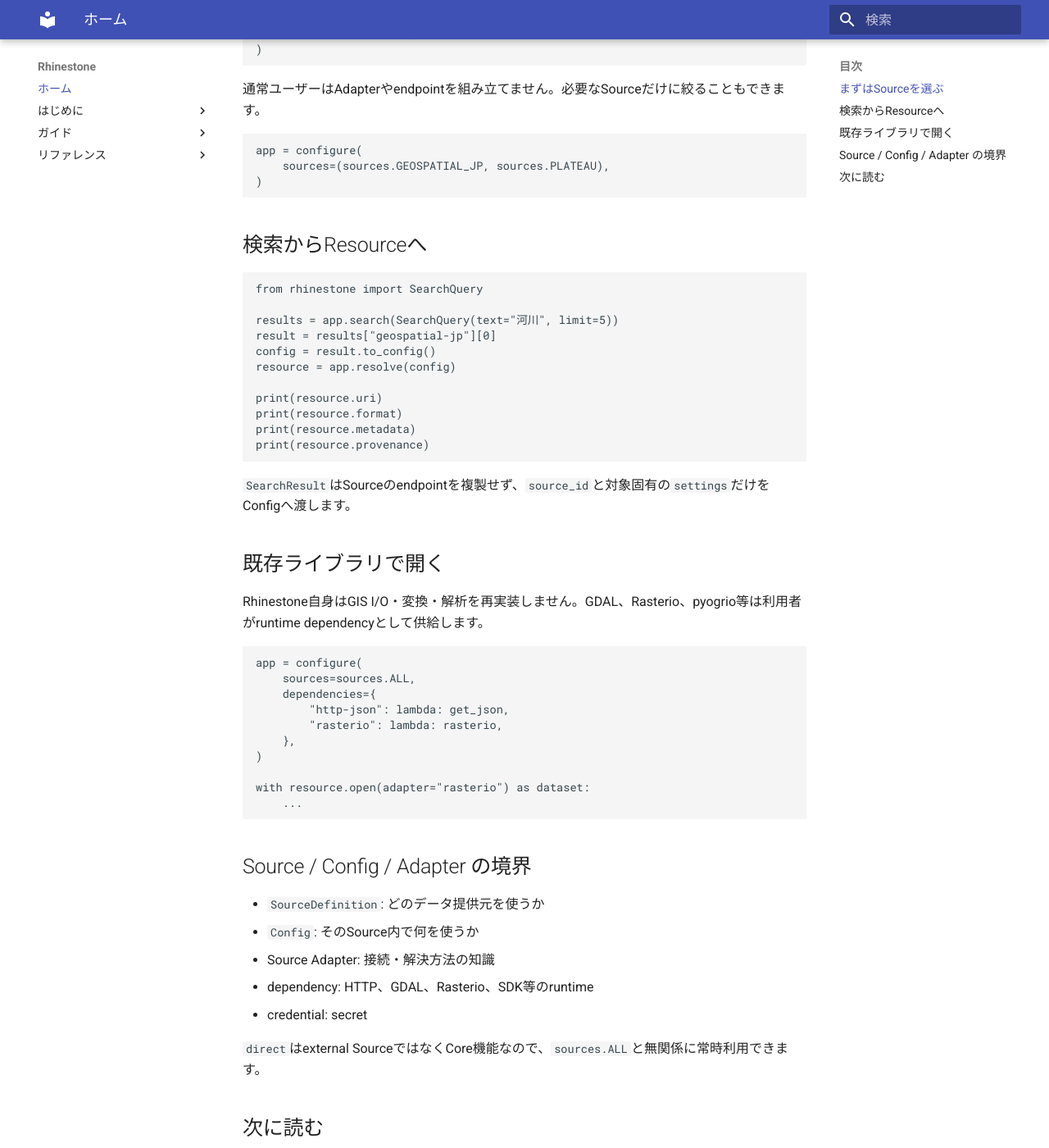
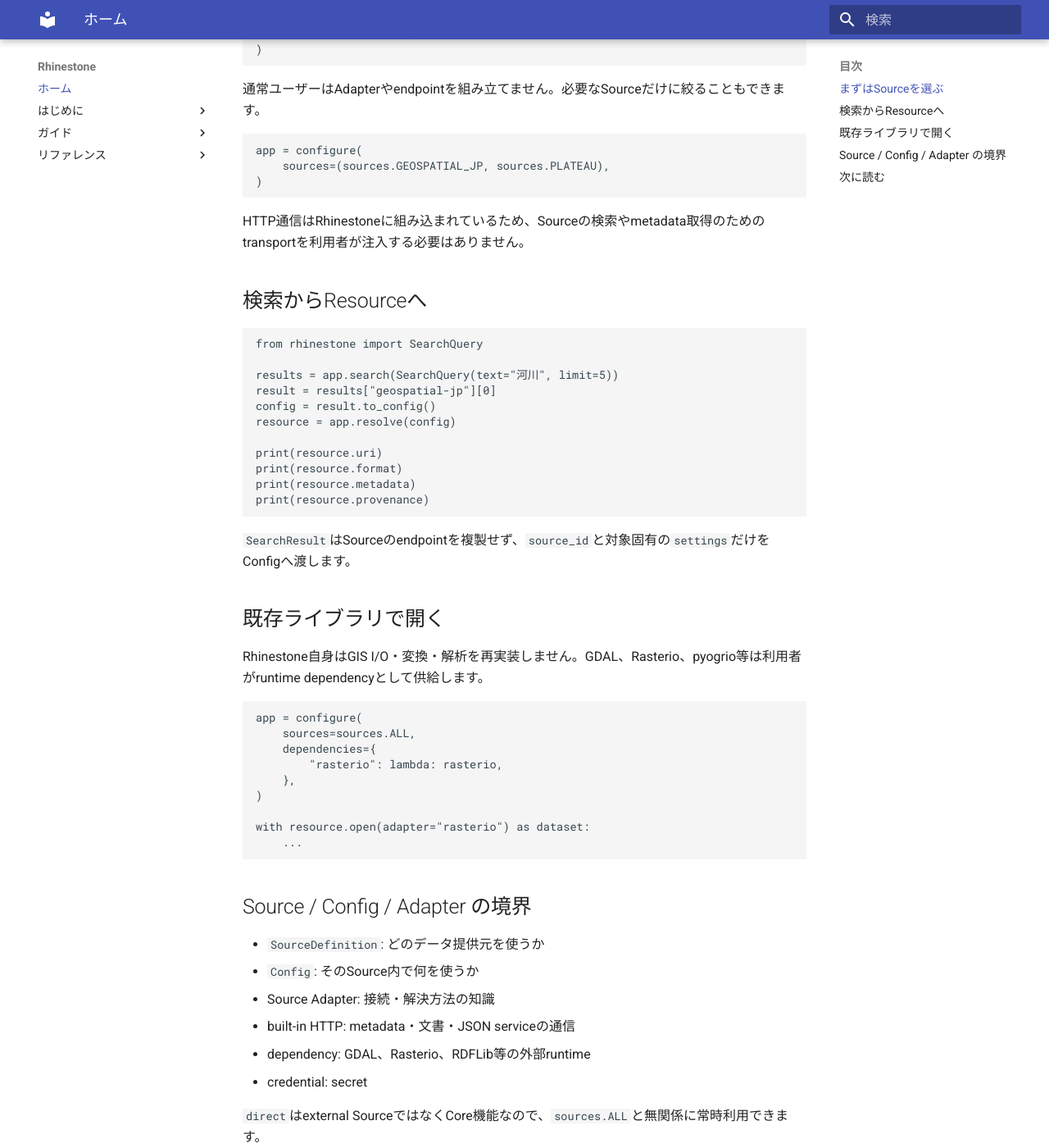
Before and after one commit to u-kitazawa/rhinestone, an MkDocs documentation site: the page built from docs/index.md, in a window 1280 px wide and 1400 px high, scrolled down 481 px. Shown: the whole window at 82% size. Built offline with MkDocs 1.6.1 and Material for MkDocs 9.7.7, drawn with Linux system fonts in a browser that asks for light colours.

Commit message:
docs: explain built-in HTTP in overview

````diff
--- a/docs/index.md
+++ b/docs/index.md
@@ -26,6 +26,8 @@
 )
 ```
 
+HTTP通信はRhinestoneに組み込まれているため、Sourceの検索やmetadata取得のためのtransportを利用者が注入する必要はありません。
+
 ## 検索からResourceへ
 
 ```python
@@ -52,7 +54,6 @@
 app = configure(
     sources=sources.ALL,
     dependencies={
-        "http-json": lambda: get_json,
         "rasterio": lambda: rasterio,
     },
 )
@@ -66,7 +67,8 @@
 - `SourceDefinition`: どのデータ提供元を使うか
 - `Config`: そのSource内で何を使うか
 - Source Adapter: 接続・解決方法の知識
-- dependency: HTTP、GDAL、Rasterio、SDK等のruntime
+- built-in HTTP: metadata・文書・JSON serviceの通信
+- dependency: GDAL、Rasterio、RDFLib等の外部runtime
 - credential: secret
 
 `direct`はexternal SourceではなくCore機能なので、`sources.ALL`と無関係に常時利用できます。
````
